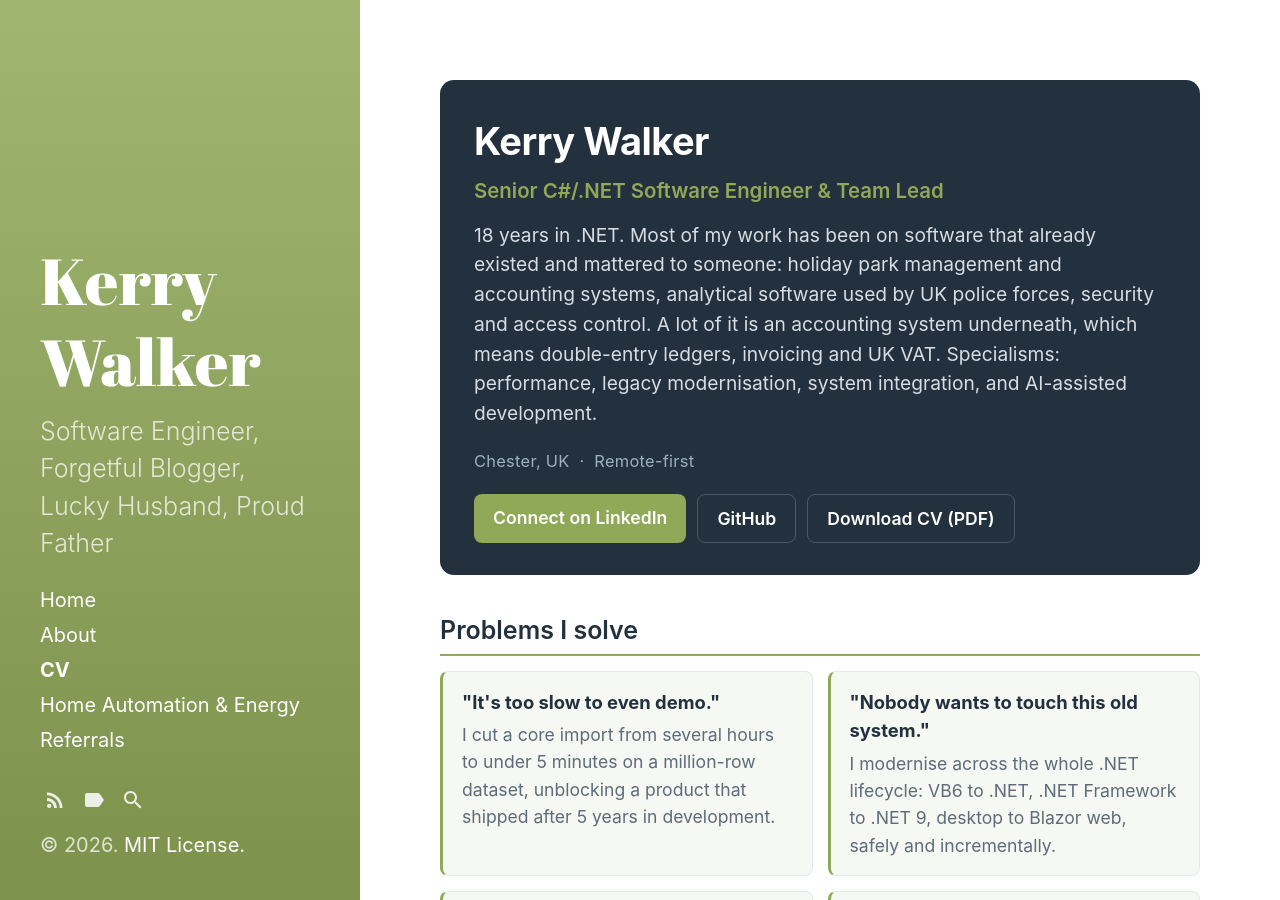
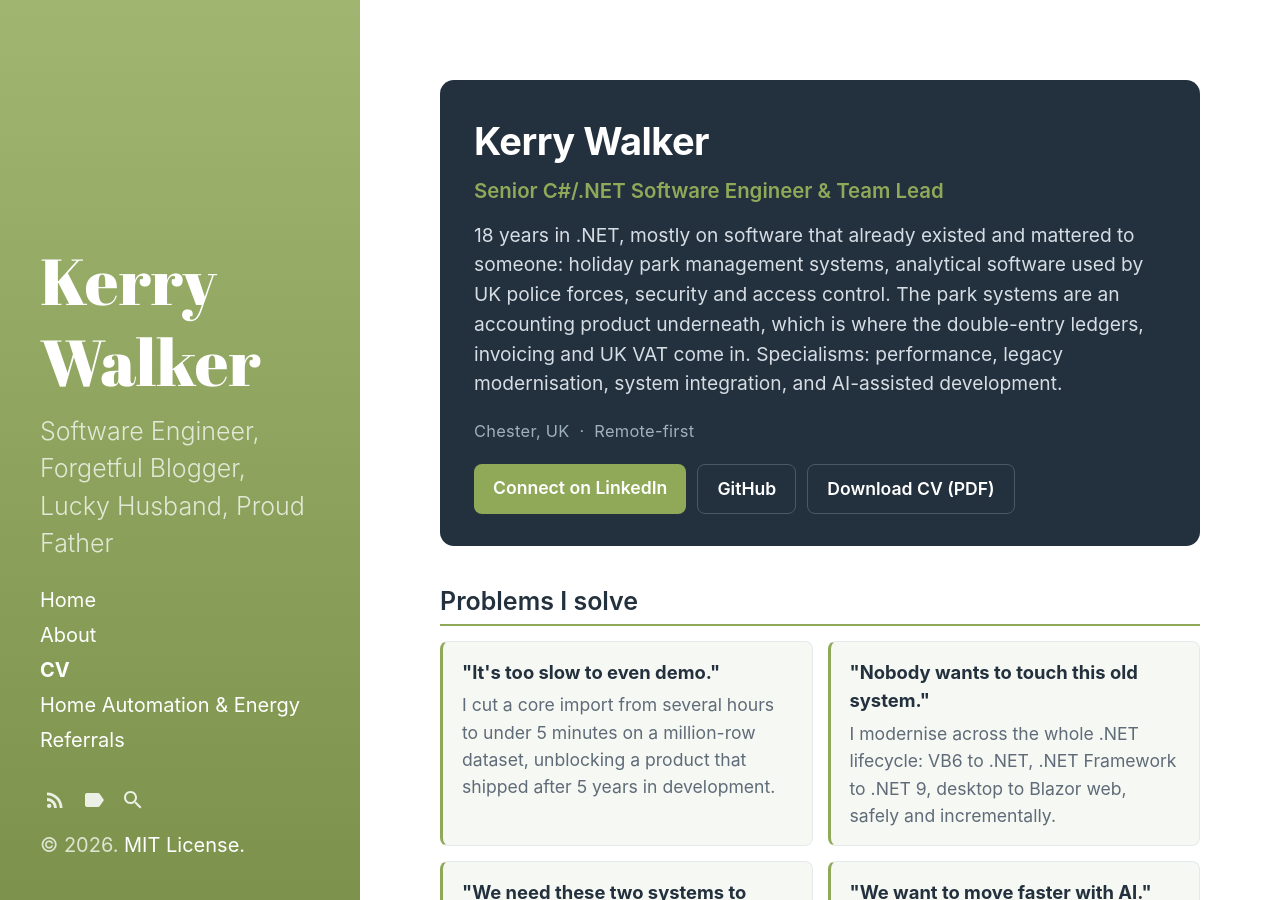
Before and after one commit to KerryWalker/KerryWalker.github.io, a Jekyll site: the page built from cv.html, in a window 1280 px wide and 900 px high. Built offline with Jekyll 4.4.1, drawn with Linux system fonts in a browser that asks for light colours.

Commit message:
Fix broken referent in CV profile
"A lot of it is an accounting system underneath" followed a list of three
unrelated products, so it read as claiming the police forensics software was
an accounting system too. Name the park systems specifically instead.

Co-Authored-By: Claude Opus 5 (1M context) <noreply@anthropic.com>

```diff
--- a/cv.html
+++ b/cv.html
@@ -70,7 +70,7 @@ excerpt: "Kerry Walker: Senior C#/.NET Software Engineer & Team Lead. 18+ years
   <div class="cv-hero">
     <p class="name">Kerry Walker</p>
     <p class="role">Senior C#/.NET Software Engineer &amp; Team Lead</p>
-    <p>18 years in .NET. Most of my work has been on software that already existed and mattered to someone: holiday park management and accounting systems, analytical software used by UK police forces, security and access control. A lot of it is an accounting system underneath, which means double-entry ledgers, invoicing and UK VAT. Specialisms: performance, legacy modernisation, system integration, and AI-assisted development.</p>
+    <p>18 years in .NET, mostly on software that already existed and mattered to someone: holiday park management systems, analytical software used by UK police forces, security and access control. The park systems are an accounting product underneath, which is where the double-entry ledgers, invoicing and UK VAT come in. Specialisms: performance, legacy modernisation, system integration, and AI-assisted development.</p>
     <div class="meta">Chester, UK &nbsp;·&nbsp; Remote-first</div>
     <div class="cv-cta">
       <a class="cv-btn" href="https://www.linkedin.com/in/kerry-walker-chester" target="_blank" rel="noopener">Connect on LinkedIn</a>
```
Also changed, not shown: _cv/web-cv.md (+1 -1 lines), 1 other file.
